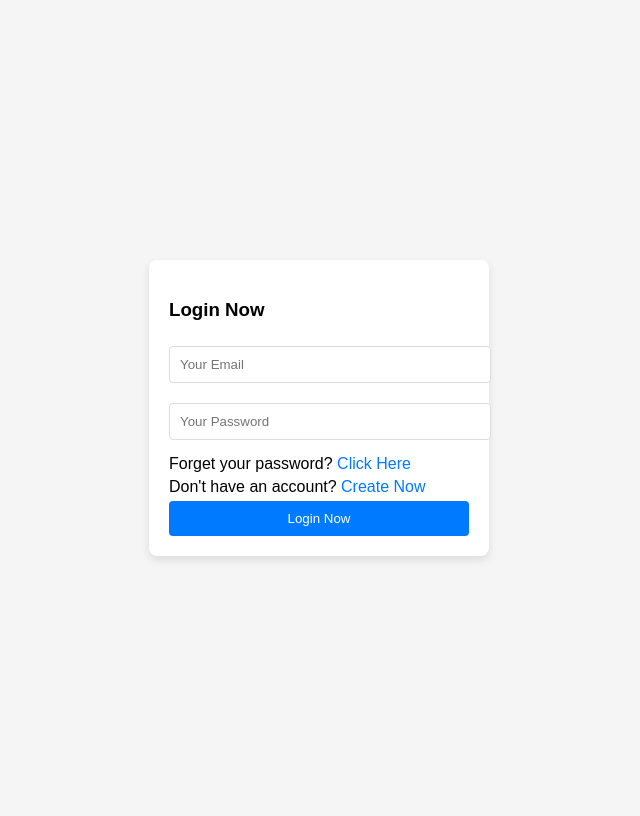
After one commit to codewithabhishekchhapre/Shopsy, a Django app: page /login_temp/ in a window 1280 px wide. The commit adds this page. Shown: the whole page, without its empty margins (321-961 px from the left). Run offline with Django 5.2, Linux system fonts and the light colour scheme.

Commit message:
create img and login signup integeration
create img and login signup integeration

```diff
--- a/Shopsyenv/Shopsyproject/Shopsy/models.py
+++ b/Shopsyenv/Shopsyproject/Shopsy/models.py
@@ -62,6 +62,12 @@ class Order(models.Model):
         return f"Order {self.id} by {self.user.username}"
 
 
+class ImageUpload(models.Model):
+    image = models.ImageField(upload_to='uploads/', null=True, blank=True)  # Image will be saved in 'uploads/' folder inside 'media' directory.
+
+    def __str__(self):
+        return f"Image {self.id}"
+
 class OTP(models.Model):
     user_id = models.IntegerField()
     mobile_number = models.CharField(max_length=15)
--- /dev/null
+++ b/Shopsyenv/Shopsyproject/Shopsy/templates/login.html
@@ -0,0 +1,161 @@
+<!DOCTYPE html>
+<html lang="en">
+<head>
+    <meta charset="UTF-8">
+    <meta name="viewport" content="width=device-width, initial-scale=1.0">
+    <title>Login and Signup</title>
+    <style>
+        body {
+            font-family: Arial, sans-serif;
+            display: flex;
+            justify-content: center;
+            align-items: center;
+            height: 100vh;
+            background: #f5f5f5;
+        }
+        .auth {
+            background: #fff;
+            padding: 20px;
+            box-shadow: 0 4px 8px rgba(0,0,0,0.1);
+            border-radius: 8px;
+            width: 300px;
+        }
+        .auth h3 {
+            margin-bottom: 15px;
+        }
+        .auth .box {
+            width: 100%;
+            padding: 10px;
+            margin: 10px 0;
+            border: 1px solid #ddd;
+            border-radius: 4px;
+        }
+        .auth .btn {
+            width: 100%;
+            padding: 10px;
+            background: #007bff;
+            color: white;
+            border: none;
+            border-radius: 4px;
+            cursor: pointer;
+        }
+        .auth .btn:hover {
+            background: #0056b3;
+        }
+        .auth p {
+            margin: 5px 0;
+        }
+        .auth a {
+            color: #007bff;
+            text-decoration: none;
+        }
+    </style>
+</head>
+<body>
+    <div class="auth">
+        <form id="loginForm" class="login-form">
+            <h3>Login Now</h3>
+            <input type="email" placeholder="Your Email" class="box" id="loginEmail" required>
+            <input type="password" placeholder="Your Password" class="box" id="loginPassword" required>
+            <p>Forget your password? <a href="#">Click Here</a></p>
+            <p>Don't have an account? <a href="#" onclick="showSignup()">Create Now</a></p>
+            <input type="submit" value="Login Now" class="btn">
+        </form>
+
+        <form id="signupForm" class="signup-form" style="display: none;">
+            <h3>Signup Now</h3>
+            <input type="text" placeholder="Your Name" class="box" id="signupName" required>
+            <input type="email" placeholder="Your Email" class="box" id="signupEmail" required>
+            <input type="text" placeholder="Your Mobile" class="box" id="signupMobile" required>
+            <input type="password" placeholder="Your Password" class="box" id="signupPassword" required>
+            <p>Already have an account? <a href="#" onclick="showLogin()">Login Here</a></p>
+            <input type="submit" value="Signup Now" class="btn">
+        </form>
+    </div>
+
+    <script>
+        // Toggle between Login and Signup forms
+        function showSignup() {
+            document.getElementById("loginForm").style.display = "none";
+            document.getElementById("signupForm").style.display = "block";
+        }
+
+        function showLogin() {
+            document.getElementById("signupForm").style.display = "none";
+            document.getElementById("loginForm").style.display = "block";
+        }
+
+        // Login Form Submission
+        document.getElementById("loginForm").addEventListener("submit", function(event) {
+            event.preventDefault();
+
+            const email = document.getElementById("loginEmail").value;
+            const password = document.getElementById("loginPassword").value;
+
+            fetch('/login/', {
+                method: 'POST',
+                headers: {
+                    'Content-Type': 'application/json',
+                    'X-CSRFTOKEN': getCookie('csrftoken') // CSRF token
+                },
+                body: JSON.stringify({ email, password })
+            })
+            .then(response => response.json())
+            .then(data => {
+                alert(data.message);
+                console.log(data)
+                if (data.login) {
+            // Store user data in localStorage or sessionStorage (optional)
+            localStorage.setItem('userDetails', JSON.stringify(data.user.username));
+            window.location.href = "/";  // Redirect to home page (index.html)
+        }
+            })
+            .catch(error => console.error('Error:', error));
+        });
+
+        // Signup Form Submission
+        document.getElementById("signupForm").addEventListener("submit", function(event) {
+            event.preventDefault();
+
+            const name = document.getElementById("signupName").value;
+            const email = document.getElementById("signupEmail").value;
+            const mobile = document.getElementById("signupMobile").value;
+            const password = document.getElementById("signupPassword").value;
+
+            fetch('/signup/', {
+                method: 'POST',
+                headers: {
+                    'Content-Type': 'application/json',
+                    'X-CSRFTOKEN': getCookie('csrftoken') // CSRF token
+                },
+                body: JSON.stringify({ name, email, mobile, password })
+            })
+            .then(response => response.json())
+            .then(data => {
+                alert(data.message);
+                if (data.is_register) {
+                    showLogin();  // Switch to login on success
+                }
+                console.log(data)
+            })
+            .catch(error => console.error('Error:', error));
+        });
+
+        // CSRF Token Function
+        function getCookie(name) {
+            let cookieValue = null;
+            if (document.cookie && document.cookie !== '') {
+                const cookies = document.cookie.split(';');
+                for (let i = 0; i < cookies.length; i++) {
+                    const cookie = cookies[i].trim();
+                    if (cookie.substring(0, name.length + 1) === (name + '=')) {
+                        cookieValue = decodeURIComponent(cookie.substring(name.length + 1));
+                        break;
+                    }
+                }
+            }
+            return cookieValue;
+        }
+    </script>
+</body>
+</html>
--- a/Shopsyenv/Shopsyproject/Shopsy/urls.py
+++ b/Shopsyenv/Shopsyproject/Shopsy/urls.py
@@ -4,8 +4,13 @@ from . import views
 
 urlpatterns = [
      path("",views.Homepage),
+     path('upload/', views.upload_image, name='upload_image'),
+     path('image-uploaded/', views.image_uploaded, name='image_uploaded'),
+
+
      path('signup/', views.signup_view, name='signup'),
      path('login/', views.login_view, name='login'),
+     path('login_temp/', views.login_view_temp, name='login'),
      path('createProduct/', views.product_view, name='create_product'),
      path('getProduct/', views.get_product_view, name='get_product'),
      path('deleteProduct/<int:product_id>/', views.delete_product_view, name='delete_product'),
--- a/Shopsyenv/Shopsyproject/Shopsy/views.py
+++ b/Shopsyenv/Shopsyproject/Shopsy/views.py
@@ -41,7 +41,27 @@ def Homepage(request):
 #         }, status=status.HTTP_400_BAD_REQUEST)
 
 
+from django.shortcuts import render, redirect
+from .forms import ImageUploadForm
 
+def upload_image(request):
+    if request.method == 'POST' and request.FILES:
+        form = ImageUploadForm(request.POST, request.FILES)
+        if form.is_valid():
+            form.save()  # Save the image
+            return redirect('image_uploaded')  # Redirect to a page that shows the uploaded image
+    else:
+        form = ImageUploadForm()
+
+    return render(request, 'upload_image.html', {'form': form})
+
+def image_uploaded(request):
+    return render(request, 'image_uploaded.html')
+
+
+
+def login_view_temp(request):
+    return render(request, 'login.html')
 
 @csrf_exempt  # Disable CSRF for simplicity (not recommended for production)
 def signup_view(request):
@@ -117,7 +137,7 @@ def login_view(request):
         try:
             user = User.objects.get(email=email)
             if password==user.password:
-                return JsonResponse({"message": "Login successful", "login": True}, status=200)
+                return JsonResponse({"message": "Login successful", "login": True,"user":{"username":user.name}}, status=200)
             else:
                 return JsonResponse({"message": "Invalid email or password", "login": False}, status=401)
         except User.DoesNotExist:
--- a/Shopsyenv/Shopsyproject/Shopsyproject/settings.py
+++ b/Shopsyenv/Shopsyproject/Shopsyproject/settings.py
@@ -125,6 +125,9 @@ USE_TZ = True
 
 import os
 
+MEDIA_URL = '/media/'
+MEDIA_ROOT = os.path.join(BASE_DIR, 'media')
+
 STATIC_URL = '/static/'  # This is the URL path for accessing static files
 STATICFILES_DIRS = [
     os.path.join(BASE_DIR, 'static'),  # Add this if your static files are in a folder named 'static' in the project root
--- a/Shopsyenv/Shopsyproject/Shopsyproject/urls.py
+++ b/Shopsyenv/Shopsyproject/Shopsyproject/urls.py
@@ -16,8 +16,10 @@ Including another URLconf
 """
 from django.contrib import admin
 from django.urls import include, path
+from django.conf import settings
+from django.conf.urls.static import static
 
 urlpatterns = [
      path('', include('Shopsy.urls')),
     path('admin/', admin.site.urls),
-]
+]+ static(settings.MEDIA_URL, document_root=settings.MEDIA_ROOT)
```
Also changed, not shown: Shopsyenv/Shopsyproject/Shopsy/forms.py (added, +7 -0 lines), Shopsyenv/Shopsyproject/Shopsy/templates/image_uploaded.html (added, +12 -0 lines), Shopsyenv/Shopsyproject/Shopsy/templates/index.html (+16 -12 lines), Shopsyenv/Shopsyproject/Shopsy/templates/upload_image.html (added, +16 -0 lines), Shopsyenv/Shopsyproject/Shopsy/migrations/0005_imageupload.py (added), Shopsyenv/Shopsyproject/media/uploads/3.jpg (added), Shopsyenv/Shopsyproject/media/uploads/6.jpg (added), Shopsyenv/Shopsyproject/media/uploads/6_RChOgeb.jpg (added).
